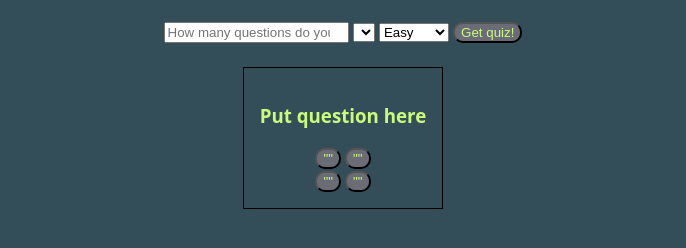
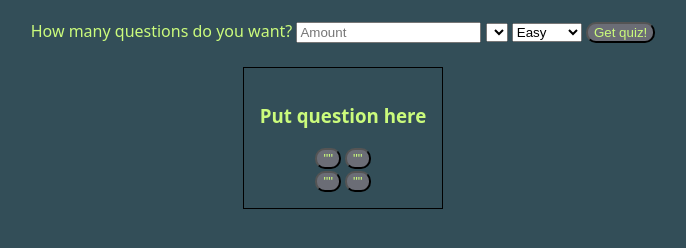
Before and after one commit to Kingtutz/fe25-js1-mp3-Charlie-Nilsson, a plain HTML site: page index.html in a window 1280 px wide. Shown: the whole page, without its empty margins (297-983 px from the left). Drawn offline with Linux system fonts and the light colour scheme; no server answers.

Commit message:
Update index.html

```diff
--- a/index.html
+++ b/index.html
@@ -10,11 +10,8 @@
   <body>
     <main class="flexcol">
       <form action="" id="quizform">
-        <input
-          type="number"
-          id="amount"
-          placeholder="How many questions do you want?"
-        />
+        <label for="amount"> How many questions do you want?</label>
+        <input type="number" id="amount" placeholder="Amount" />
         <select id="catagory"></select>
         <select id="difficulty">
           <option value="easy">Easy</option>
```
